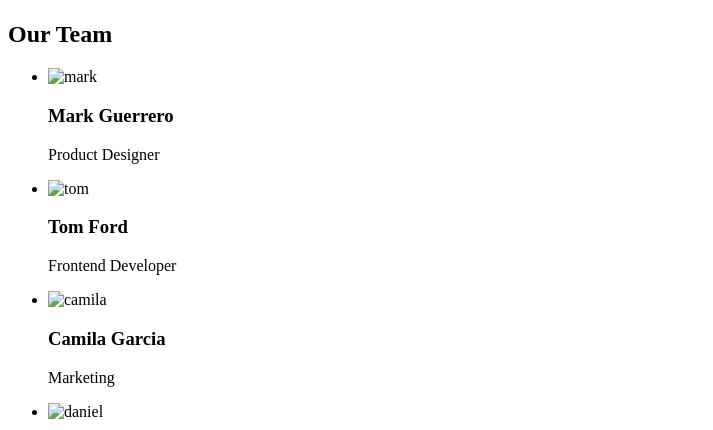
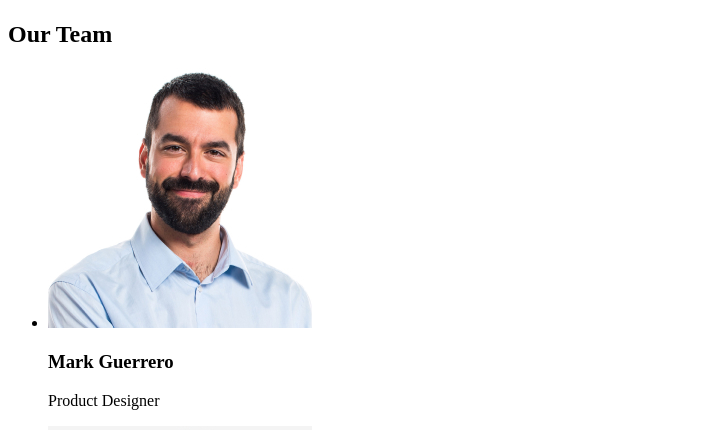
Before and after one commit to OlexandrKukarin/goit-markup-hw-01, a plain HTML site: page index.html in a window 1280 px wide. Shown: the part 1523-1953 px from the top of the page, without its empty margins (0-713 px from the left). Drawn offline with Linux system fonts and the light colour scheme.

Commit message:
Update index.html

```diff
--- a/index.html
+++ b/index.html
@@ -65,22 +65,22 @@
         <h2>Our Team</h2>
         <ul>
           <li>
-            <img src="/img/mark(1).jpg" alt="mark" width="264" height="260">
+            <img src="./imges/mark(1).jpg" alt="mark" width="264" height="260">
             <h3>Mark Guerrero</h3>
               <p>Product Designer</p>
           </li>
           <li>
-            <img src="/img/tomford(1).jpg" alt="tom" width="264" height="260">
+            <img src="./imges/tomford(1).jpg" alt="tom" width="264" height="260">
             <h3>Tom Ford</h3>
             <p>Frontend Developer</p>
           </li>
           <li>
-            <img src="/img/camila(1).jpg" alt="camila" width="264" height="260">
+            <img src="./imges/camila(1).jpg" alt="camila" width="264" height="260">
             <h3>Camila Garcia</h3>
               <p>Marketing</p>
           </li>
           <li>
-            <img src="/img/daniel(1).jpg" alt="daniel" width="264" height="260">
+            <img src="./imges/daniel(1).jpg" alt="daniel" width="264" height="260">
             <h3>Daniel Wilson</h3>
               <p>UI Designer</p>
           </li>
@@ -88,7 +88,7 @@
       </section>
     </main>
     <footer>
-      <img src="/img/Logo(1).svg" alt="logo">
+      <a href="./index.html">WebStudio</a>
       <p>
         Increase the flow of customers and sales for your business with digital
         marketing & growth solutions.
```
